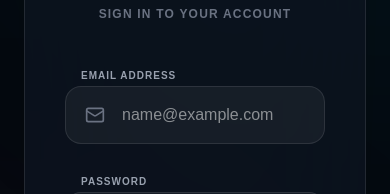
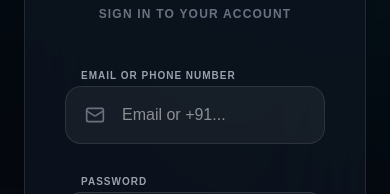
Before and after one commit to divyanshjain1314/colourtrade.com.in, a Next.js app: page /login in a window 390 px wide. Shown: the part 252-446 px from the top of the page. Built offline with nearby package versions, Linux system fonts and the light colour scheme.

Commit message:
feat: Update authentication to support phone number login and enhance login page

```diff
--- a/src/app/api/auth/[...nextauth]/route.ts
+++ b/src/app/api/auth/[...nextauth]/route.ts
@@ -9,12 +9,13 @@ const handler = NextAuth({
         CredentialsProvider({
             name: "Credentials",
             credentials: {
+                phone: { label: 'Phone', type: 'number' },
                 email: { label: "Email", type: "email" },
                 password: { label: "Password", type: "password" }
             },
             async authorize(credentials) {
                 await connectToDatabase();
-                const user = await User.findOne({ email: credentials?.email });
+                const user = await User.findOne({ email: credentials?.phone });
 
                 if (!user) throw new Error("No user found");
 
--- a/src/app/login/page.tsx
+++ b/src/app/login/page.tsx
@@ -8,7 +8,7 @@ import { signIn } from 'next-auth/react';
 
 export default function LoginPage() {
     const [loading, setLoading] = useState(false);
-    const [email, setEmail] = useState('');
+    const [identifier, setIdentifier] = useState('');
     const [password, setPassword] = useState('');
     const router = useRouter();
 
@@ -16,17 +16,18 @@ export default function LoginPage() {
         e.preventDefault();
         setLoading(true);
 
-        const res = await signIn('credentials', {
-            email,
-            password,
-            redirect: false,
-        });
+        const isEmail = identifier.includes('@');
+        const loginData = isEmail
+            ? { email: identifier, password, redirect: false }
+            : { phone: identifier, password, redirect: false };
+
+        const res = await signIn('credentials', loginData);
 
         if (res?.error) {
-            alert(res.error);
+            alert("Invalid login credentials");
             setLoading(false);
         } else {
-            router.push('/dashboard')
+            router.push('/dashboard');
             router.refresh();
         }
     };
@@ -47,12 +48,16 @@ export default function LoginPage() {
 
                 <form onSubmit={handleSubmit} className="space-y-6">
                     <div className="space-y-2">
-                        <label className="text-[10px] font-black uppercase tracking-widest text-gray-400 ml-4">Email Address</label>
+                        <label className="text-[10px] font-black uppercase tracking-widest text-gray-400 ml-4">
+                            Email or Phone Number
+                        </label>
                         <div className="relative">
                             <Mail className="absolute left-5 top-1/2 -translate-y-1/2 text-gray-500 w-5 h-5" />
                             <input
-                                type="email"
-                                placeholder="name@example.com"
+                                type="text" // 'email' ki jagah 'text' use karein taaki numbers allow hon
+                                placeholder="Email or +91..."
+                                value={identifier}
+                                onChange={(e) => setIdentifier(e.target.value)}
                                 className="w-full bg-white/5 border border-white/10 rounded-2xl py-4 pl-14 pr-6 text-white outline-none focus:border-cyan-500 transition-all font-medium"
                                 required
                             />
@@ -68,6 +73,7 @@ export default function LoginPage() {
                                 placeholder="••••••••"
                                 className="w-full bg-white/5 border border-white/10 rounded-2xl py-4 pl-14 pr-6 text-white outline-none focus:border-cyan-500 transition-all font-medium"
                                 required
+                                onChange={(e) => setPassword(e.target.value)}
                             />
                         </div>
                     </div>
--- a/src/components/common/Header.tsx
+++ b/src/components/common/Header.tsx
@@ -22,9 +22,9 @@ const Header: React.FC<HeaderProps> = ({ balance = 0, onAddMoney }) => {
     }, []);
 
     return (
-        <div className="relative flex items-center justify-center w-full px-4 md:px-8 py-10 z-100">
+        <div className="relative flex items-center md:justify-center w-full px-4 md:px-8 py-10 z-100">
 
-            <h1 className="text-2xl md:text-5xl font-[1000] italic tracking-tighter leading-none select-none uppercase">
+            <h1 className="text-lg md:text-5xl font-[1000] italic tracking-tighter leading-none select-none uppercase">
                 <span className="text-[#FF3B3B] drop-shadow-[0_0_12px_rgba(255,59,59,0.6)]">PLAY</span>
                 <span className="text-white mx-2 md:mx-3">&</span>
                 <span className="text-[#00E676] drop-shadow-[0_0_12px_rgba(0,230,118,0.6)]">WIN DAILY</span>
```
